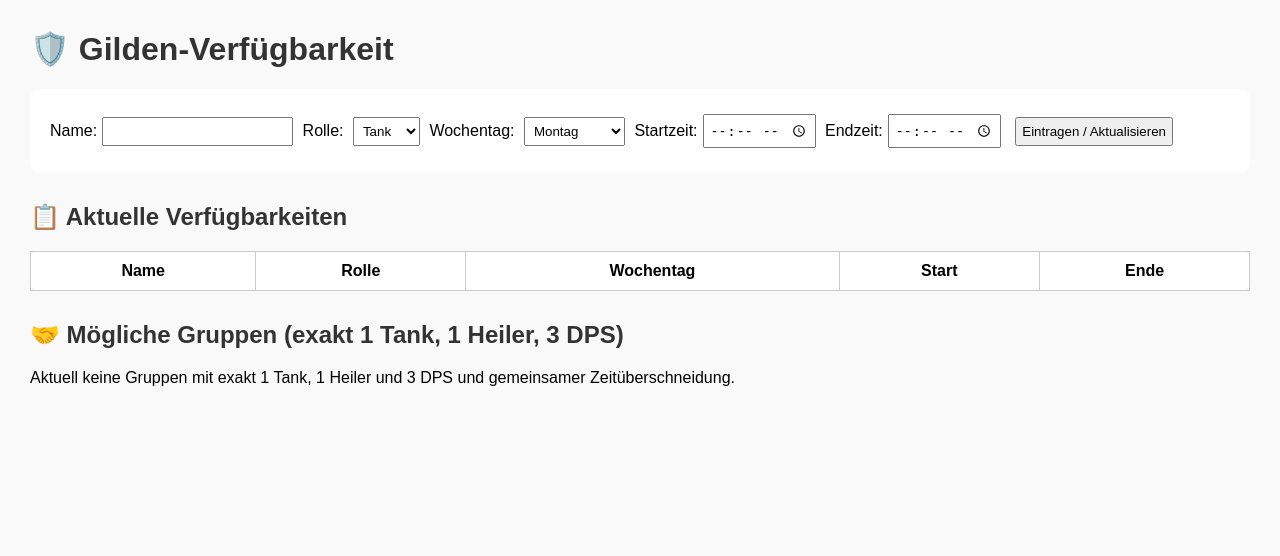
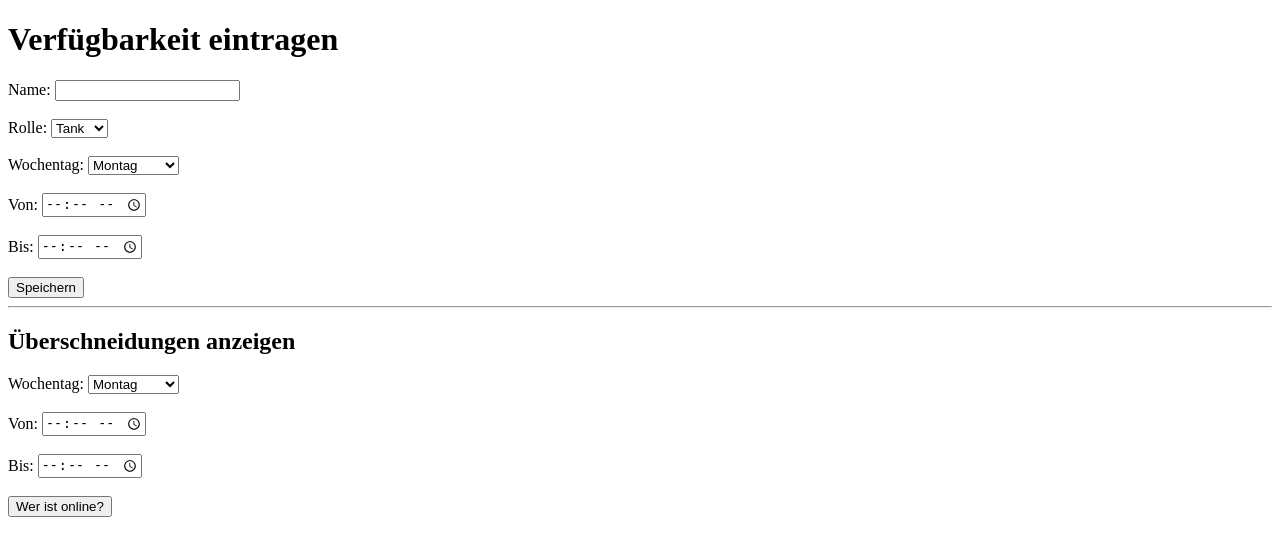
Before and after one commit to Ivorissl84/Dungeon, a Flask app: page / in a window 1280 px wide. Shown: the top 556 px of the page. Run offline with Flask 3, Linux system fonts and the light colour scheme; lists and menus that the app fills with data are empty.

Commit message:
Update index.html

```diff
--- a/templates/index.html
+++ b/templates/index.html
@@ -1,85 +1,54 @@
 <!DOCTYPE html>
 <html>
 <head>
-    <title>Gilden-Verfügbarkeit</title>
-    <style>
-        body { font-family: Arial, sans-serif; margin: 30px; background-color: #f9f9f9; }
-        h1, h2 { color: #333; }
-        form, table, .group { background: #fff; border-radius: 10px; padding: 20px; margin-bottom: 30px; }
-        input, select, button { margin: 5px; padding: 5px; }
-        table { width: 100%; border-collapse: collapse; }
-        th, td { border: 1px solid #ccc; padding: 10px; text-align: center; }
-        .group { border-left: 5px solid #007bff; }
-    </style>
+    <title>Verfügbarkeit eintragen & prüfen</title>
 </head>
 <body>
-    <h1>🛡️ Gilden-Verfügbarkeit</h1>
-    <form method="post" action="/submit">
-        <label>Name:</label><input type="text" name="name" required>
-        <label>Rolle:</label>
-        <select name="role">
+    <h1>Verfügbarkeit eintragen</h1>
+    <form action="/submit" method="POST">
+        Name: <input type="text" name="name" required><br><br>
+        Rolle:
+        <select name="role" required>
             <option value="Tank">Tank</option>
             <option value="Heiler">Heiler</option>
             <option value="DPS">DPS</option>
-        </select>
-        <label>Wochentag:</label>
-        <select name="weekday">
-            <option>Montag</option><option>Dienstag</option><option>Mittwoch</option>
-            <option>Donnerstag</option><option>Freitag</option>
-            <option>Samstag</option><option>Sonntag</option>
-        </select>
-        <label>Startzeit:</label><input type="time" name="start_time" required>
-        <label>Endzeit:</label><input type="time" name="end_time" required>
-        <button type="submit">Eintragen / Aktualisieren</button>
+        </select><br><br>
+        Wochentag:
+        <select name="weekday" required>
+            <option>Montag</option>
+            <option>Dienstag</option>
+            <option>Mittwoch</option>
+            <option>Donnerstag</option>
+            <option>Freitag</option>
+            <option>Samstag</option>
+            <option>Sonntag</option>
+        </select><br><br>
+        Von: <input type="time" name="start_time" required><br><br>
+        Bis: <input type="time" name="end_time" required><br><br>
+        <button type="submit">Speichern</button>
     </form>
 
-    <h2>📋 Aktuelle Verfügbarkeiten</h2>
-    <table>
-        <tr><th>Name</th><th>Rolle</th><th>Wochentag</th><th>Start</th><th>Ende</th></tr>
-        {% for name, role, weekday, start, end in entries %}
-        <tr>
-            <td>{{ name }}</td><td>{{ role }}</td><td>{{ weekday }}</td><td>{{ start }}</td><td>{{ end }}</td>
-        </tr>
-        {% endfor %}
-    </table>
+    {% if message %}
+        <p style="color:green;">{{ message }}</p>
+    {% endif %}
 
-    <h2>🤝 Mögliche Gruppen (exakt 1 Tank, 1 Heiler, 3 DPS)</h2>
-    {% set shown_groups = [] %}
-    {% for wday in ["Montag", "Dienstag", "Mittwoch", "Donnerstag", "Freitag", "Samstag", "Sonntag"] %}
-        {% set tanks = entries | selectattr("2", "equalto", wday) | selectattr("1", "equalto", "Tank") | list %}
-        {% set healers = entries | selectattr("2", "equalto", wday) | selectattr("1", "equalto", "Heiler") | list %}
-        {% set dps = entries | selectattr("2", "equalto", wday) | selectattr("1", "equalto", "DPS") | list %}
-        {% for tank in tanks %}
-            {% for healer in healers %}
-                {% for d1 in dps %}
-                    {% for d2 in dps %}
-                        {% for d3 in dps %}
-                            {% if d1 != d2 and d1 != d3 and d2 != d3 %}
-                                {% set group = [tank, healer, d1, d2, d3] %}
-                                {% set latest_start = group | map(attribute=3) | max %}
-                                {% set earliest_end = group | map(attribute=4) | min %}
-                                {% if latest_start < earliest_end %}
-                                    {% set names = group | map(attribute=0) | sort %}
-                                    {% if names not in shown_groups %}
-                                        {% set _ = shown_groups.append(names) %}
-                                        <div class="group">
-                                            <strong>{{ wday }} – {{ latest_start }} bis {{ earliest_end }}</strong><br>
-                                            <em>1 Tank, 1 Heiler, 3 DPS</em><br><br>
-                                            {% for p in group %}
-                                                {{ p[0] }} ({{ p[1] }}) von {{ p[3] }} bis {{ p[4] }}<br>
-                                            {% endfor %}
-                                        </div>
-                                    {% endif %}
-                                {% endif %}
-                            {% endif %}
-                        {% endfor %}
-                    {% endfor %}
-                {% endfor %}
-            {% endfor %}
-        {% endfor %}
-    {% endfor %}
-    {% if shown_groups == [] %}
-        <p>Aktuell keine Gruppen mit exakt 1 Tank, 1 Heiler und 3 DPS und gemeinsamer Zeitüberschneidung.</p>
-    {% endif %}
+    <hr>
+
+    <h2>Überschneidungen anzeigen</h2>
+    <form action="/check" method="POST">
+        Wochentag:
+        <select name="weekday" required>
+            <option>Montag</option>
+            <option>Dienstag</option>
+            <option>Mittwoch</option>
+            <option>Donnerstag</option>
+            <option>Freitag</option>
+            <option>Samstag</option>
+            <option>Sonntag</option>
+        </select><br><br>
+        Von: <input type="time" name="start_time" required><br><br>
+        Bis: <input type="time" name="end_time" required><br><br>
+        <button type="submit">Wer ist online?</button>
+    </form>
 </body>
 </html>
```
